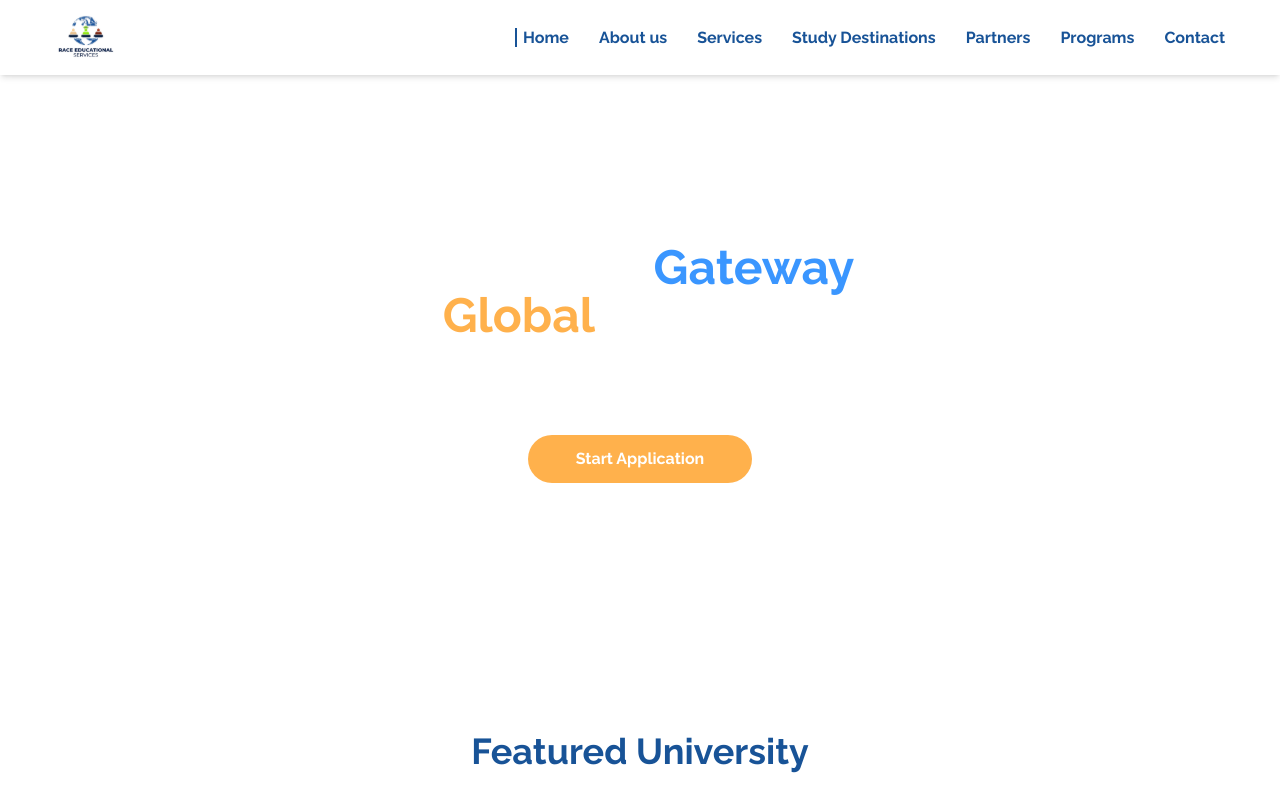
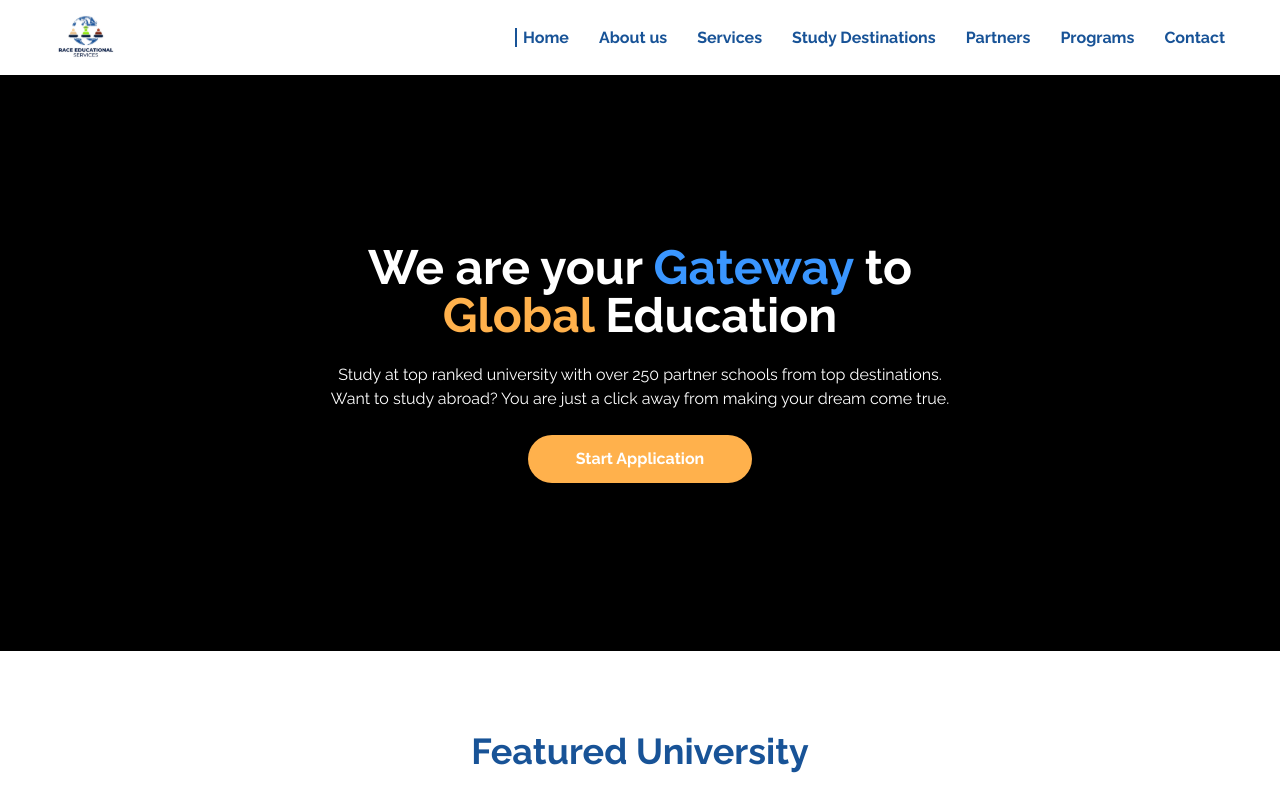
Before and after one commit to ifeanyiHM/race, a Next.js app: page / in a window 1280 px wide. Shown: the top 795 px of the page. Built offline with nearby package versions, Linux system fonts and the light colour scheme; no server answers.

Commit message:
Update LandingPage.tsx

```diff
--- a/app/LandingPage.tsx
+++ b/app/LandingPage.tsx
@@ -38,7 +38,7 @@
     <div>
       {/* Hero section */}
       {/* <div className="relative pt-[60%] md:pt-[45%] w-full bg-[url('/hero-image.svg')] bg-fixed bg-cover bg-center"> */}
-      <div className="relative pt-[60%] md:pt-[45%] w-full">
+      <div className="relative pt-[60%] md:pt-[45%] w-full bg-black">
         <BlurImage
           src={heroImage}
           alt="Hero Background"
```
